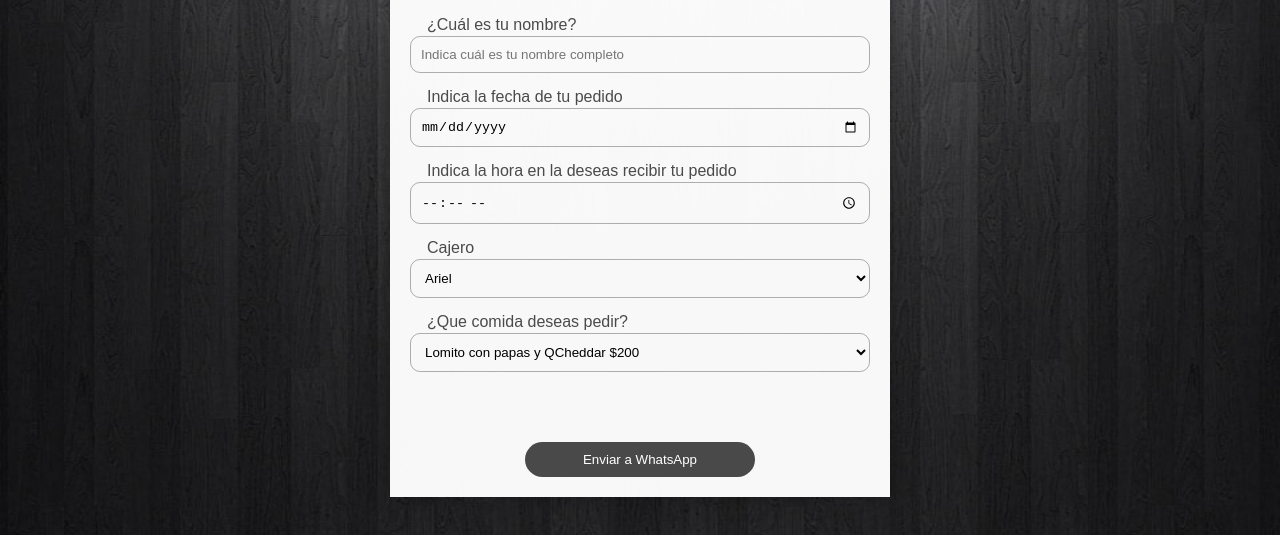
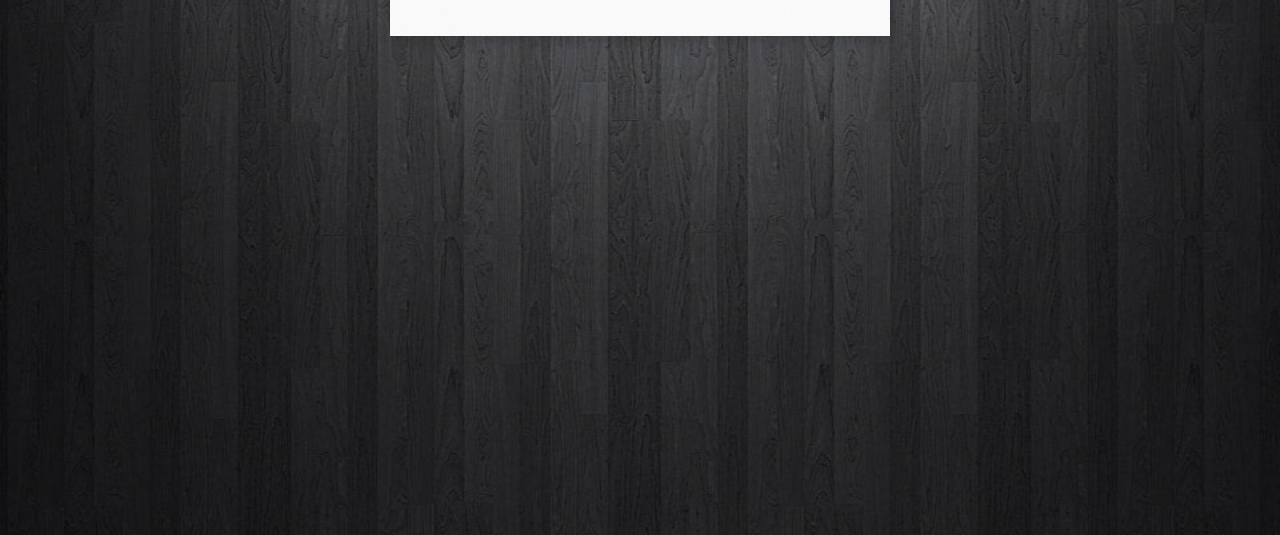
Before and after one commit to dvorCE/CMACTUNNEL, a plain HTML site: page index.html in a window 1280 px wide. Shown: the part 265-800 px from the top of the page. Drawn offline with Linux system fonts and the light colour scheme.

Commit message:
Update index.html

```diff
--- a/index.html
+++ b/index.html
@@ -10,71 +10,12 @@
     <title>Terminos y condiciones</title>
     <link rel="stylesheet" href="css/estilos.css" />
   </head>
-  <body>
-    <form action="" class="formulario">
+  <body>    <form action="" class="formulario">
       <img src="logo.jpg" class="imgLogo" />
 
       <h1 class="formulario__titulo">MambaV - CMAC Tunnel</h1>
       <h3 class="formulario__subtitulo">Terminos y condiciones</h3>
 
 
-      <label for="cliente" class="formulario__label">¿Cuál es tu nombre?</label>
-      <input
-        id="cliente"
-        type="text"
-        class="formulario__input"
-        placeholder="Indica cuál es tu nombre completo"
-      />
-
-      <label for="fecha" class="formulario__label"
-        >Indica la fecha de tu pedido</label
-      >
-      <input
-        id="fecha"
-        type="date"
-        class="formulario__input"
-        pattern="[0-9]{4}-[0-9]{2}-[0-9]{2}"
-      />
-
-      <label for="hora" class="formulario__label"
-        >Indica la hora en la deseas recibir tu pedido</label
-      >
-      <input id="hora" type="time" class="formulario__input" />
-
-      <label for="empleado" class="formulario__label"
-        >Cajero</label
-      >
-      <select id="empleado" name="listaempleados" class="formulario__input">
-        <option>Ariel</option>
-      </select>
-
-      <label for="servicio" class="formulario__label"
-        >¿Que comida deseas pedir?</label
-      >
-      <select id="servicio" name="listaservicios" class="formulario__input">
-        <option>Lomito con papas y QCheddar $200</option>
-        <option>Sandwich Milanesa con papas y Qcheddar $180</option>
-        <option>Hamburguesa triple con papas y Qcheddar $200</option>
-        <option>Pizza Especial $220</option>
-        <option>Pizza Comun $180</option>
-        <option>Pizza Palmitos $250</option>
-        <option>Pizza Anchoa $250</option>
-        <option>Pizza Calabreza $230</option>
-        <option>Pizza Choclo $230</option>
-        <option>Pizza Morron y Huevo $230</option>
-        <option>Pizza Roquefort $240</option>
-        <option>Pizza Muzarella $230</option>
-        <option>Empanadas Arabes $275</option>
-        <option>Empanadas Jamon y Queso $250</option>
-        <option>Empanadas Criollas C/Cuchillo $250</option>
-
-
-      </select>
-
-      <div id="respuesta"></div>
-
-      <button id="submit" class="formulario__submit">Enviar a WhatsApp</button>
-    </form>
-    <script src="js/form.js"></script>
   </body>
 </html>
```
